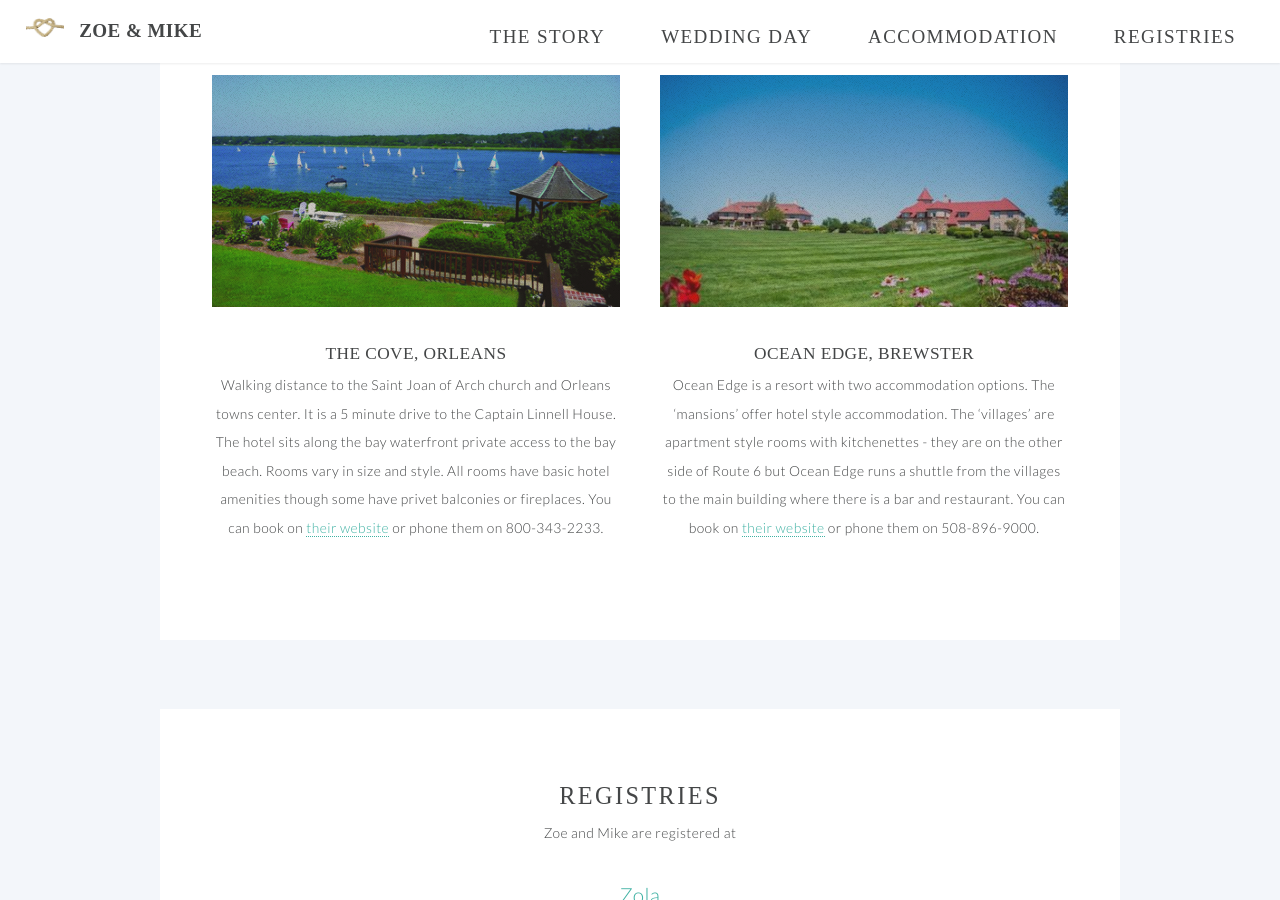
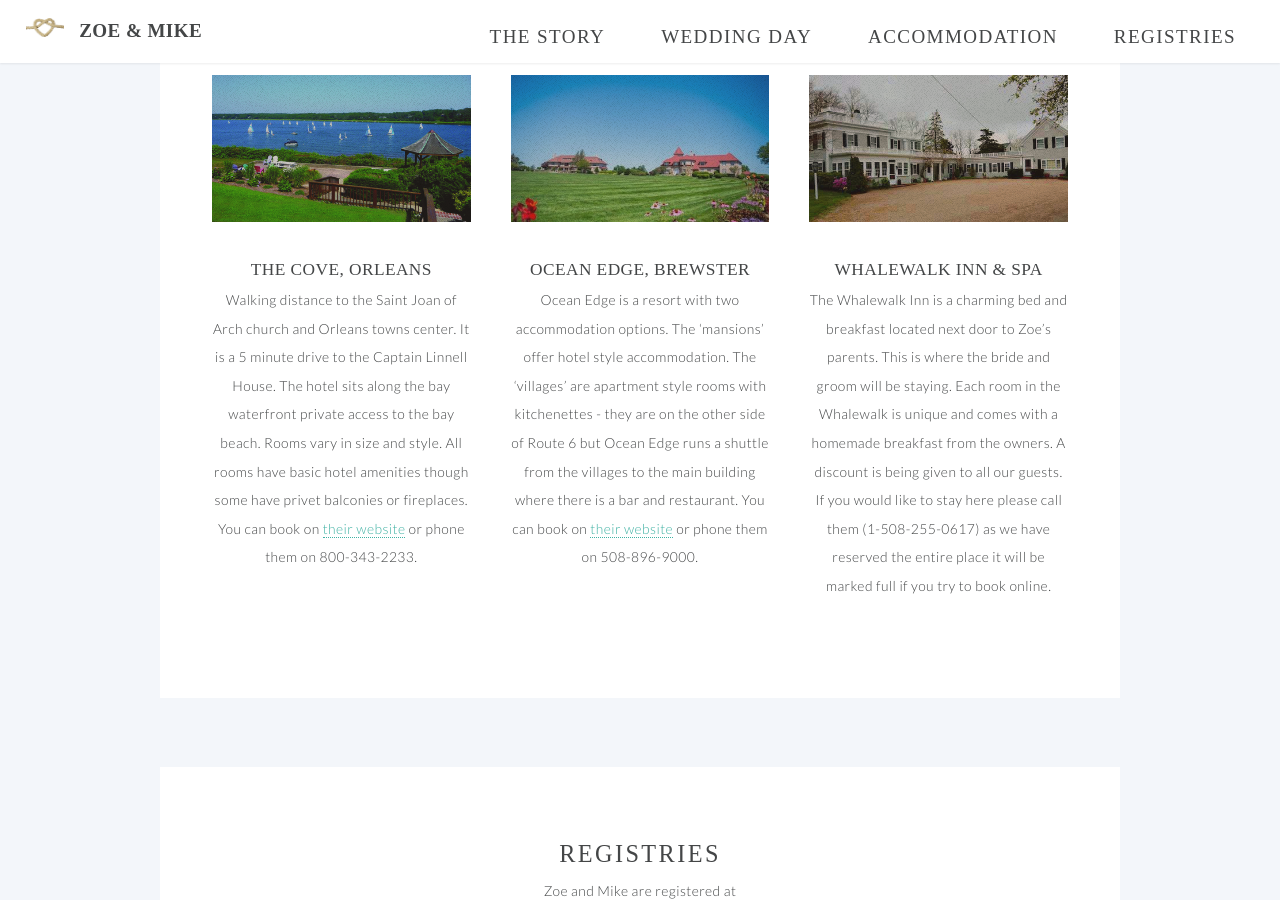
Before and after one commit to aliscott/zoe-wedding, a Jekyll site: the page built from index.html, in a window 1280 px wide and 900 px high, scrolled down 3363 px. Built offline with Jekyll 4.4.1, drawn with Linux system fonts in a browser that asks for light colours; some web fonts are replaced.

Commit message:
Add Whale Walk Inn

```diff
--- a/index.html
+++ b/index.html
@@ -94,7 +94,7 @@ layout: landing-page
 						</header>
 
 						<div class="row">
-							<div class="6u">
+							<div class="4u">
 
 								<section>
 									<a href="#" class="image featured"><img src="images/thecove.jpg" alt="" /></a>
@@ -105,14 +105,25 @@ layout: landing-page
 								</section>
 
 							</div>
-							<div class="6u">
+							<div class="4u">
 
 								<section>
 									<a href="#" class="image featured"><img src="images/oceanedge.jpg" alt="" /></a>
 									<header>
 										<h3>Ocean Edge, Brewster</h3>
 									</header>
-									<p>Ocean Edge is a resort with two accommodation options. The ‘mansions’ offer hotel style accommodation. The  ‘villages’ are apartment style rooms with kitchenettes - they are on the other side of Route 6 but Ocean Edge runs a shuttle from the villages to the main building where there is a bar and restaurant. You can book on <a href="https://www.oceanedge.com" target="_blank">their website</a> or phone them on 508-896-9000.</p>
+									<p>Ocean Edge is a resort with two accommodation options. The ‘mansions’ offer hotel style accommodation. The ‘villages’ are apartment style rooms with kitchenettes - they are on the other side of Route 6 but Ocean Edge runs a shuttle from the villages to the main building where there is a bar and restaurant. You can book on <a href="https://www.oceanedge.com" target="_blank">their website</a> or phone them on 508-896-9000.</p>
+								</section>
+
+							</div>
+							<div class="4u">
+
+								<section>
+									<a href="#" class="image featured"><img src="images/whalewalkinn.jpg" alt="" /></a>
+									<header>
+										<h3>Whalewalk Inn &amp; Spa</h3>
+									</header>
+									<p>The Whalewalk Inn is a charming bed and breakfast located next door to Zoe’s parents. This is where the bride and groom will be staying. Each room in the Whalewalk is unique and comes with a homemade breakfast from the owners. A discount is being given to all our guests. If you would like to stay here please call them (1-508-255-0617) as we have reserved the entire place it will be marked full if you try to book online.</p>
 								</section>
 
 							</div>
```
Also changed, not shown: images/whalewalkinn.jpg (added).
